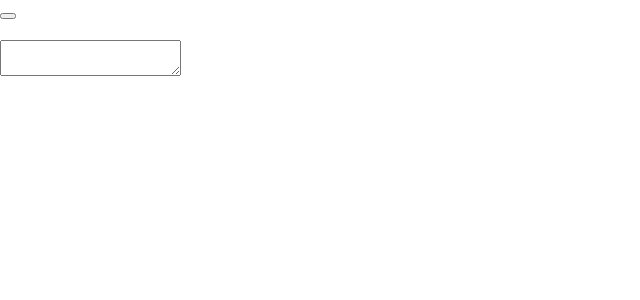
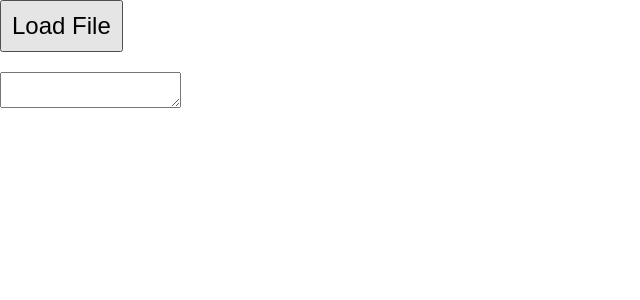
Before and after one commit to yoyokabo/DevsType, a React (Create React App) app in the folder go-fast-break-things/: page / in a window 1280 px wide. Shown: the top 300 px of the page, without its empty margins (0-640 px from the left). Built offline with nearby package versions, Linux system fonts and the light colour scheme.

Commit message:
Basic working text scanner

```diff
--- a/go-fast-break-things/src/App.tsx
+++ b/go-fast-break-things/src/App.tsx
@@ -35,7 +35,7 @@ function App() {
 
   return (
     <div>
-          <button title='wewo' onClick={loadfile}/> <br/>
+          <button style={{ fontSize: '1.5em', padding: '10px' }} onClick={loadfile}>Load File</button> <br/>
           <text style={{ color: 'green' }}>{correct}
             <text style={{ color: 'red' }}>{content}</text>
           </text>
```
